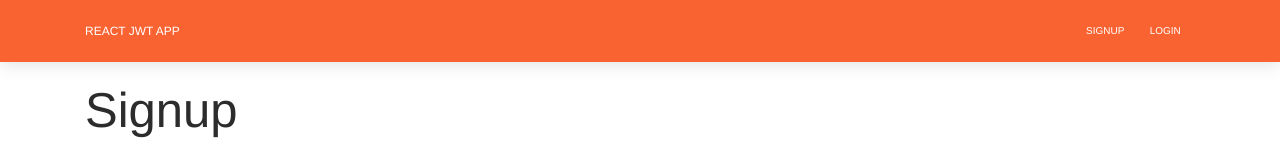
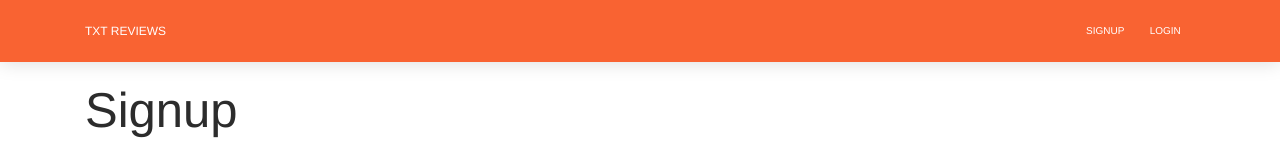
Before and after one commit to brianturk/textreview, a React (Create React App) app in the folder client/: page /signup in a window 1280 px wide. Shown: the top 160 px of the page. Built offline with nearby package versions, Linux system fonts and the light colour scheme; what moment-range would draw is missing.

Commit message:
fix navbar

```diff
--- a/client/src/components/Navbar/Navbar.js
+++ b/client/src/components/Navbar/Navbar.js
@@ -42,7 +42,7 @@ class Navbar extends Component {
         return (
             <nav className="navbar navbar-expand-lg navbar-dark bg-primary">
                 <div className="container">
-                    <Link className="navbar-brand" to="/">React JWT App</Link>
+                    <Link className="navbar-brand" to="/">TXT Reviews</Link>
                     <button className="navbar-toggler" type="button" data-toggle="collapse" data-target="#navbarNav" aria-controls="navbarNav" aria-expanded="false" aria-label="Toggle navigation">
                         <span className="navbar-toggler-icon"></span>
                     </button>
--- a/client/src/dashboard/routes/dashboard.jsx
+++ b/client/src/dashboard/routes/dashboard.jsx
@@ -29,14 +29,14 @@ var dashRoutes = [
   {
     path: "/response",
     name: "Response",
-    icon: "users_single-02",
+    icon: "tech_mobile",
     header: "Response",
     component: TwilioResponses
   },
   {
     path: "/locationlist",
     name: "Locations",
-    icon: "users_single-02",
+    icon: "location_world",
     header: "Locations",
     component: Locations
   },
```
